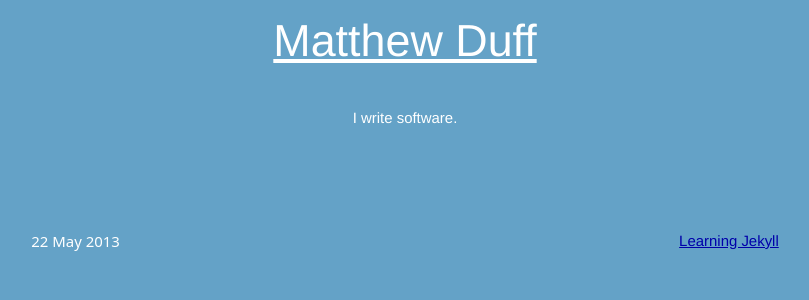
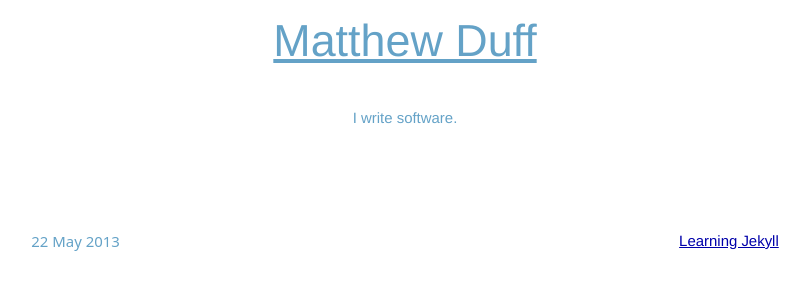
Before and after one commit to Hunta01/mattcantstop.github.io, a Jekyll site: the page built from index.html, in a window 1280 px wide. Shown: the top 300 px of the page, without its empty margins (235-1044 px from the left). Built offline with Jekyll 4.4.1, drawn with Linux system fonts in a browser that asks for light colours; nearby versions of some CDN libraries; a style sheet for code colours, icons or effects is not loaded.

Commit message:
changed the color back to the more simple white

```diff
--- a/css/main.css
+++ b/css/main.css
@@ -49,6 +49,7 @@ ul.posts {
 ul.posts li {
   width: 100%;
   margin: 15px 0;
+  border-bottom: 1px #64A2C7;
 }
 
 ul.posts span {
@@ -68,8 +69,7 @@ ul.posts a {
 /*
 /*****************************************************************************/
 body {
-  background-color: #64A2C7;
-  color: white;
+  color: #64A2C7;
 }
 
 .container {
@@ -87,7 +87,7 @@ body {
 }
 
 .container .title a {
-  color: white;
+  color: #64A2C7;
   font-size: 3em;
   display: inline-block;
 }
```
